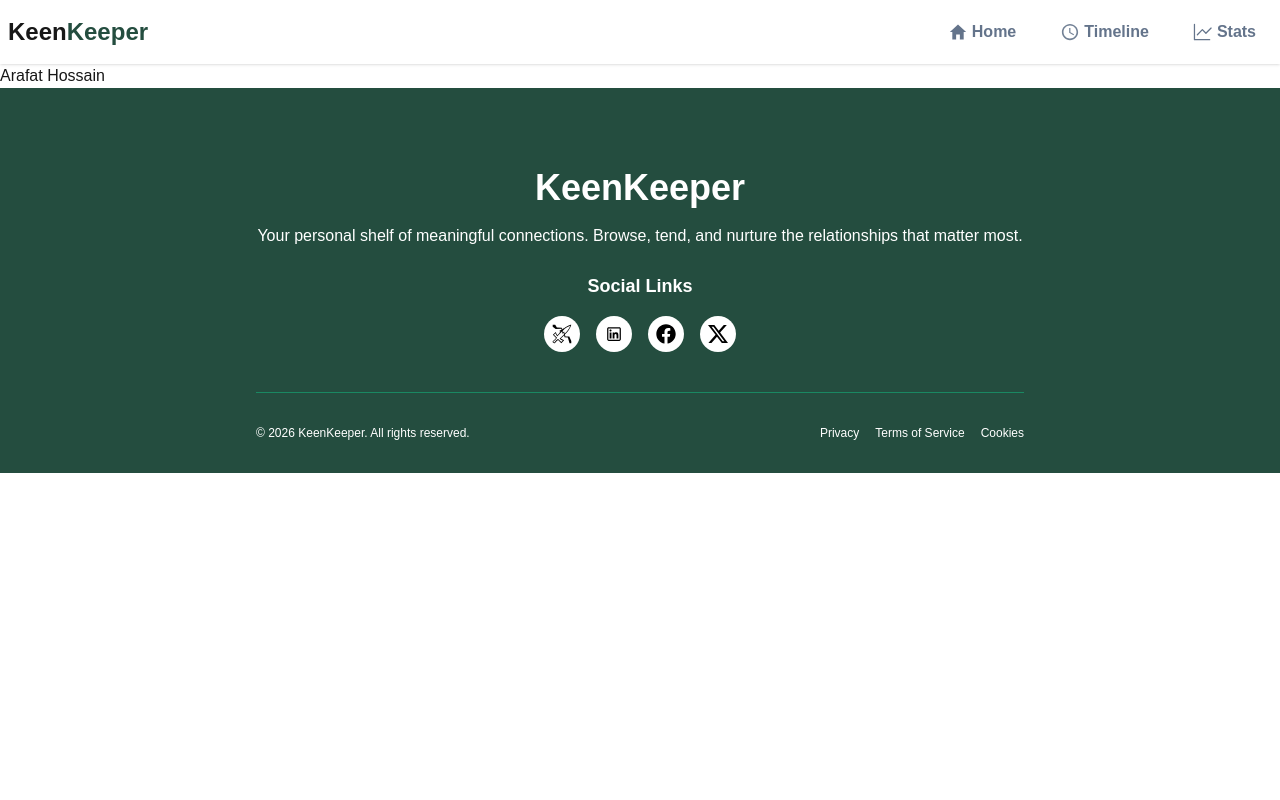
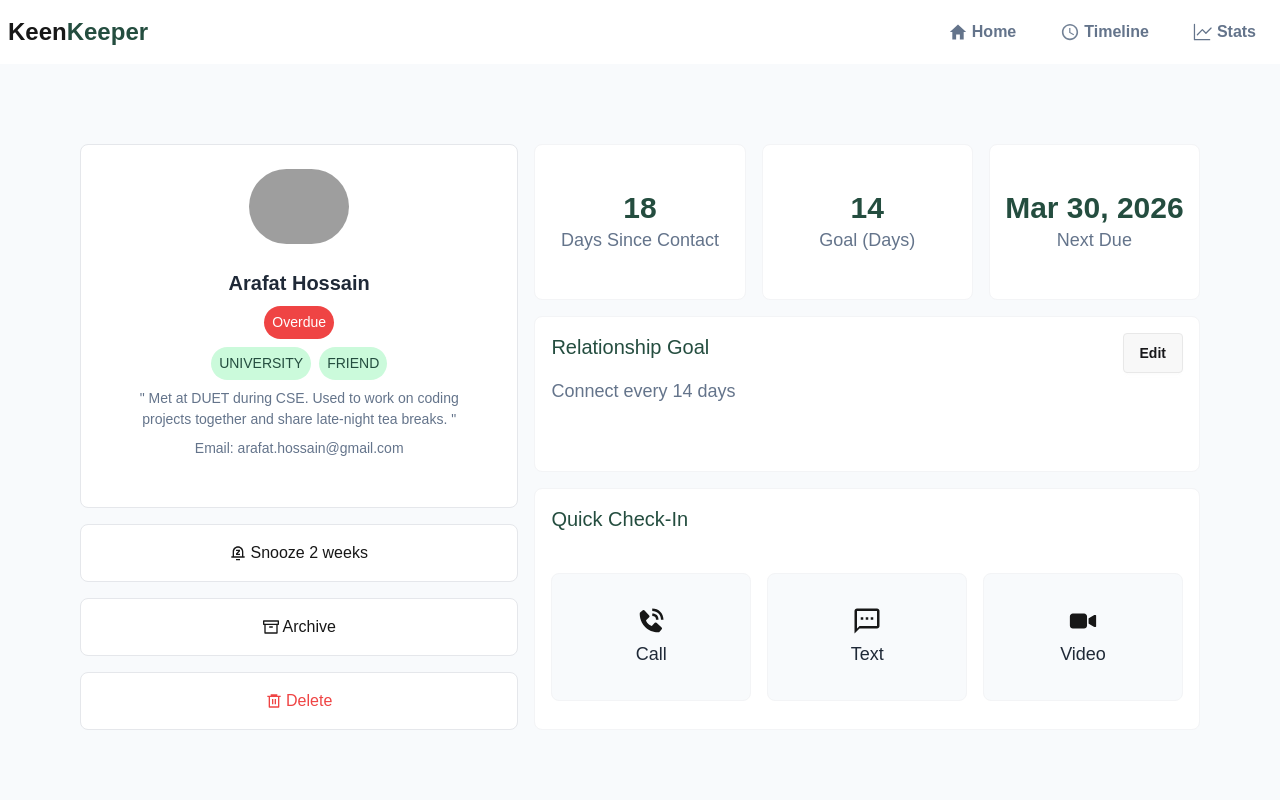
Before and after one commit to mdsalahuddin96/keen-keeper, a Next.js app: page /friend/1 in a window 1280 px wide. Shown: the top 800 px of the page. Built offline with nearby package versions, Linux system fonts and the light colour scheme; grey boxes are pictures that could not be loaded.

Commit message:
Complete Friend Details Page

```diff
--- a/package.json
+++ b/package.json
@@ -12,7 +12,8 @@
     "next": "16.2.3",
     "react": "19.2.4",
     "react-dom": "19.2.4",
-    "react-icons": "^5.6.0"
+    "react-icons": "^5.6.0",
+    "react-toastify": "^11.0.5"
   },
   "devDependencies": {
     "@tailwindcss/postcss": "^4",
--- a/public/friends.json
+++ b/public/friends.json
@@ -78,7 +78,7 @@
     "email": "mehedi.hasan@gmail.com",
     "days_since_contact": 2,
     "status": "On-track",
-    "tags": ["developer", "study partner"],
+    "tags": ["developer", "friend"],
     "bio": "Learning MERN stack together. We regularly share resources and solve coding problems.",
     "goal": 7,
     "next_due_date": "2026-04-19"
--- a/src/app/friend/[friendId]/page.jsx
+++ b/src/app/friend/[friendId]/page.jsx
@@ -1,13 +1,115 @@
 import { promises as fs } from "fs";
-import Link from "next/link";
+import Image from "next/image";
+import { RiNotificationSnoozeLine } from "react-icons/ri";
+import { FiArchive } from "react-icons/fi";
+import { RiDeleteBin6Line } from "react-icons/ri";
 import path from "path";
+import CheckIn from "@/components/CheckIn";
 const page = async ({ params }) => {
   const { friendId } = await params;
   const jsonPath = path.join(process.cwd(), "public", "friends.json");
   const file = await fs.readFile(jsonPath, "utf8");
   const friends = JSON.parse(file);
-  const selectedFriend=friends.find(friedn=>friedn.id===parseInt(friendId))
-  return <div>{selectedFriend.name}</div>;
+  const selectedFriend = friends.find(
+    (friend) => friend.id === parseInt(friendId),
+  );
+  const {
+    name,
+    picture,
+    days_since_contact,
+    status,
+    tags,
+    bio,
+    goal,
+    next_due_date,
+    email,
+  } = selectedFriend;
+  return (
+    <div className="container mx-auto p-20">
+      <div className="grid grid-cols-5 grid-rows-7 gap-4">
+        <div className="grid col-span-2 row-span-7 gap-4">
+          <div className="row-span-4 ">
+            <div className="flex flex-col justify-center items-center p-6 bg-base-100 border border-gray-200 rounded-lg">
+              <Image
+                className="rounded-full"
+                src={picture}
+                alt={name}
+                width={100}
+                height={100}
+              />
+              <div className="card-body items-center text-center">
+                <h2 className="text-[20px] font-semibold text-[#1f2937]">
+                  {name}
+                </h2>
+                <span
+                  className={`font-medium px-2 py-1.5 text-white rounded-full ${status === "On-track" ? "bg-[#244D3F]" : status === "Overdue" ? "bg-[#ef4444]" : "bg-[#efad44]"}`}
+                >
+                  {status}
+                </span>
+                <div className="flex gap-2 justify-center items-center">
+                  {tags.map((tag, ind) => (
+                    <span
+                      key={ind}
+                      className="bg-[#cbfadb] px-2 py-1.5 rounded-full text-[#244D3F] font-medium"
+                    >
+                      {tag.toUpperCase()}
+                    </span>
+                  ))}
+                </div>
+                <p className="text-[#64748b]">{`" ${bio} "`}</p>
+                <p className="text-[#64748b]">Email: {email}</p>
+              </div>
+            </div>
+          </div>
+          <div className="flex items-center justify-center gap-1 font-medium bg-base-100 p-4 border border-gray-200 rounded-lg">
+            <RiNotificationSnoozeLine /> Snooze 2 weeks
+          </div>
+          <div className="flex items-center justify-center gap-1 font-medium bg-base-100 p-4 border border-gray-200 rounded-lg">
+            <FiArchive /> Archive
+          </div>
+          <div className="flex items-center justify-center gap-1 font-medium text-[#ef4444] bg-base-100 p-4 border border-gray-200 rounded-lg">
+            <RiDeleteBin6Line /> Delete
+          </div>
+        </div>
+
+        <div className="row-span-2 flex flex-col justify-center items-center bg-white rounded-lg border border-gray-100">
+          <p className="text-3xl font-semibold text-[#244d3f]">
+            {days_since_contact}
+          </p>
+          <p className="text-lg text-[#64748B]">Days Since Contact</p>
+        </div>
+        <div className="row-span-2 flex flex-col justify-center items-center bg-white rounded-lg  border border-gray-100">
+          <p className="text-3xl font-semibold text-[#244d3f]">{goal}</p>
+          <p className="text-lg text-[#64748B]">Goal (Days)</p>
+        </div>
+        <div className="row-span-2 flex flex-col justify-center items-center bg-white rounded-lg  border border-gray-100">
+          <p className="text-3xl font-semibold text-[#244d3f]">
+            {`${new Date(next_due_date).toLocaleDateString("en-US", {
+              month: "short",
+              day: "numeric",
+              year: "numeric",
+            })}`}
+          </p>
+          <p className="text-lg text-[#64748B]">Next Due</p>
+        </div>
+
+        <div className="col-span-3 row-span-2 flex justify-between bg-white rounded-lg p-4 border border-gray-100">
+          <div className="space-y-4">
+            <p className="text-xl font-medium text-[#244d3f]">
+              Relationship Goal
+            </p>
+            <p className="text-lg text-[#64748B]">Connect every {goal} days</p>
+          </div>
+          <button className="btn">Edit</button>
+        </div>
+
+        <div className="col-span-3 row-span-3 bg-white rounded-lg p-4 border border-gray-100">
+          <p className="text-xl font-medium text-[#244d3f]">Quick Check-In</p>
+          <CheckIn selectedFriend={selectedFriend}></CheckIn>
+        </div>
+      </div>
+    </div>
+  );
 };
 
 export default page;
--- a/src/app/friend/error.jsx
+++ b/src/app/friend/error.jsx
@@ -2,7 +2,7 @@
 import Image from "next/image";
 import Link from "next/link";
 import React from "react";
-import appsNotFound from "@/assets/images/App-Error.png";
+import appsNotFound from "@/assets/App-Error.png";
 const ErrorPage = () => {
   return (
     <div className="min-h-screen flex items-center justify-center bg-base-300 px-4">
@@ -12,19 +12,19 @@ const ErrorPage = () => {
 
         {/* Title */}
         <h2 className="text-2xl md:text-3xl font-semibold my-4">
-          OPPS!! APP NOT FOUND
+          OPPS!! This Friend NOT FOUND
         </h2>
 
         {/* Description */}
         <p className="text-gray-500 mb-4">
-          The App you are requesting is not found on our system. please try
-          another apps
+          The Friend you are requesting is not found on our system. please try
+          another Friend Details.
         </p>
 
         {/* Button */}
         <Link
           href={"/"}
-          className="inline-block bg-linear-to-r from-[#632EE3] to-[#9F62F2] text-white font-semibold px-6 py-3 rounded-xl shadow-lg hover:bg-gray-100 transition duration-300"
+          className="inline-block bg-linear-to-r from-[#0c462b] to-[#4bc24b] text-white font-semibold px-6 py-3 rounded-xl shadow-lg hover:bg-gray-100 transition duration-300"
         >
           Go Back
         </Link>
--- /dev/null
+++ b/src/app/friend/layout.jsx
@@ -0,0 +1,9 @@
+import React from 'react';
+
+export default function layout ({children}){
+    return (
+        <div className='bg-[#f8fafc]'>
+            {children}
+        </div>
+    );
+};
--- a/src/app/layout.js
+++ b/src/app/layout.js
@@ -3,6 +3,7 @@ import "./globals.css";
 import Navbar from "../components/shared/Navbar";
 import Banner from "@/components/Banner";
 import Footer from "@/components/shared/Footer";
+import { ToastContainer } from "react-toastify";
 
 const geistSans = Geist({
   variable: "--font-geist-sans",
@@ -29,6 +30,7 @@ export default function RootLayout({ children }) {
         <Navbar></Navbar>
         {children}
         <Footer />
+        <ToastContainer />
       </body>
     </html>
   );
--- /dev/null
+++ b/src/app/timeline/page.jsx
@@ -0,0 +1,11 @@
+import React from 'react';
+
+const TimelinesPage = () => {
+    return (
+        <div>
+            Time Lines Page
+        </div>
+    );
+};
+
+export default TimelinesPage;
--- /dev/null
+++ b/src/components/CheckIn.jsx
@@ -0,0 +1,43 @@
+'use client'
+import React, { useState } from 'react';
+import { BiSolidPhoneCall } from "react-icons/bi";
+import { MdOutlineTextsms } from "react-icons/md";
+import { IoIosVideocam } from "react-icons/io";
+import { toast } from 'react-toastify';
+const CheckIn = ({selectedFriend}) => {
+    const [interactions,setInteractions]=useState([])
+    const handleInteraction=(e)=>{
+        const currDate=new Date().toLocaleDateString("en-US", {
+              month: "short",
+              day: "numeric",
+              year: "numeric",
+            });
+        const interaction=e.currentTarget.dataset.name;
+        const newInteraction={
+            name:selectedFriend.name,
+            date:currDate,
+            interaction:interaction
+        }
+        setInteractions([...interactions,newInteraction])
+        toast.success(`${interaction} with ${selectedFriend.name}`)
+    }
+    console.log(interactions)
+    return (
+        <div className='grid grid-cols-3 gap-4 mt-10'>
+            <div onClick={handleInteraction}  data-name="Call" className="flex flex-col justify-center items-center gap-1 cursor-pointer bg-[#f8fafc] rounded-lg p-8 border border-gray-100">
+                <BiSolidPhoneCall size={30} />
+                <p className="text-lg text-[#1f2937]">Call</p>
+            </div>
+            <div onClick={handleInteraction} data-name="Text" className="flex flex-col justify-center items-center gap-1 cursor-pointer bg-[#f8fafc] rounded-lg p-8 border border-gray-100">
+                <MdOutlineTextsms size={30} />
+                <p className="text-lg text-[#1f2937]">Text</p>
+            </div>
+            <div onClick={handleInteraction} data-name="Video" className="flex flex-col justify-center items-center gap-1 cursor-pointer bg-[#f8fafc] rounded-lg p-8 border border-gray-100">
+                <IoIosVideocam size={30} />
+                <p className="text-lg text-[#1f2937]">Video</p>
+            </div>
+        </div>
+    );
+};
+
+export default CheckIn;
--- a/src/components/FriendCard.jsx
+++ b/src/components/FriendCard.jsx
@@ -2,7 +2,7 @@ import Image from "next/image";
 import React from "react";
 
 const FriendCard = ({ friend }) => {
-  const { name, picture, days_since_contact, status, tags } = friend;
+  const { name, picture, days_since_contact, status, tags,bio,goal,next_due_date,email } = friend;
   return (
     <div className="flex flex-col justify-center items-center p-6 bg-base-100 border border-gray-200 rounded-lg">
       <Image
```
Also changed, not shown: 1 other file (tests, documents, lock files or other folders).
